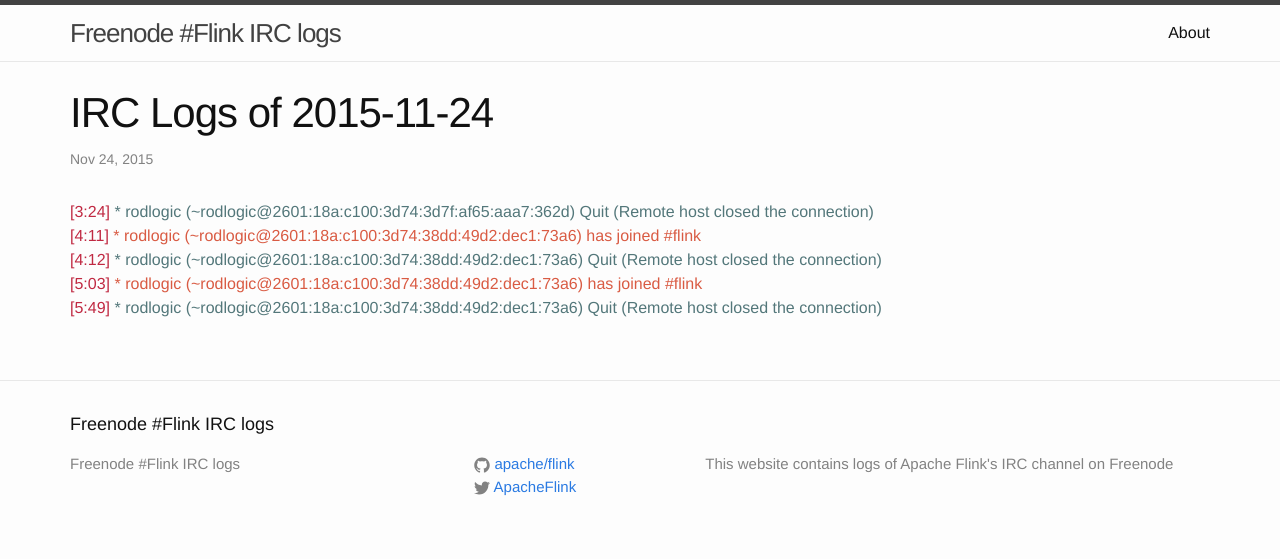
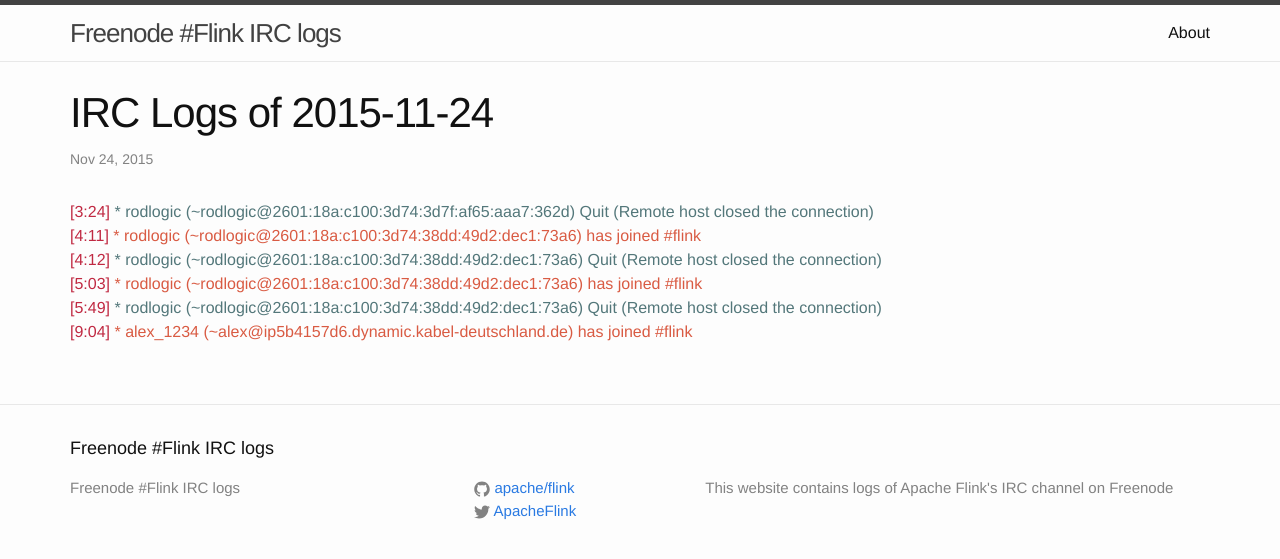
Before and after one commit to flink-irc-logs/flink-irc-logs.github.io, a Jekyll site: the page built from _posts/2015-11-24-logs.markdown, in a window 1280 px wide. Shown: the top 559 px of the page. Built offline with Jekyll 4.4.1, drawn with Linux system fonts in a browser that asks for light colours.

Commit message:
Update of the logs on Tue Nov 24 10:24:14 CET 2015

```diff
--- a/_posts/2015-11-24-logs.markdown
+++ b/_posts/2015-11-24-logs.markdown
@@ -9,3 +9,4 @@
 <span class="irc-date">[4:12]</span> <span class="irc-navy">* rodlogic (~rodlogic@2601:18a:c100:3d74:38dd:49d2:dec1:73a6) Quit (Remote host closed the connection)</span><br />
 <span class="irc-date">[5:03]</span> <span class="irc-green">* rodlogic (~rodlogic@2601:18a:c100:3d74:38dd:49d2:dec1:73a6) has joined #flink</span><br />
 <span class="irc-date">[5:49]</span> <span class="irc-navy">* rodlogic (~rodlogic@2601:18a:c100:3d74:38dd:49d2:dec1:73a6) Quit (Remote host closed the connection)</span><br />
+<span class="irc-date">[9:04]</span> <span class="irc-green">* alex_1234 (~alex@ip5b4157d6.dynamic.kabel-deutschland.de) has joined #flink</span><br />
```
